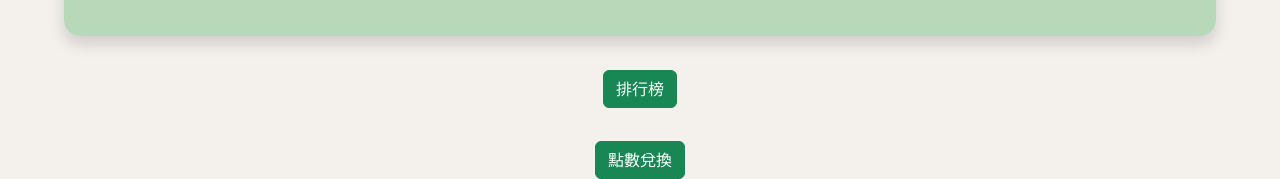
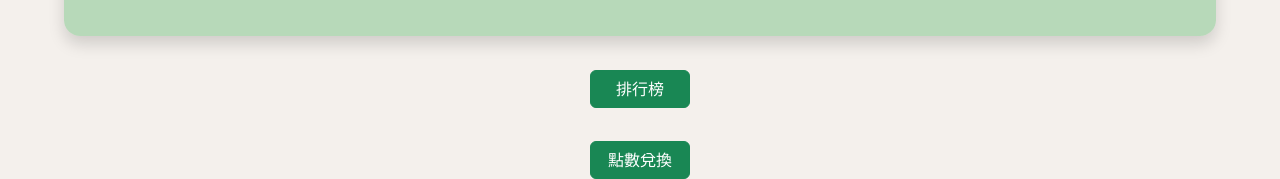
Before and after one commit to howardtuan/SA, a plain HTML site: page myself.html in a window 1280 px wide. Shown: the part 911-1090 px from the top of the page. Drawn offline with nearby package versions, Linux system fonts and the light colour scheme.

Commit message:
btn fixed

```diff
--- a/myself.html
+++ b/myself.html
@@ -92,14 +92,14 @@
         </div>
       </div>
       <div class="container">
-        <div style="width: 74px;margin: auto;margin-bottom: 3%;margin-top: 3%;">
+        <div style="width: 100px;margin: auto;margin-bottom: 3%;margin-top: 3%;">
           <a href="#">
-            <button type="button" class="btn btn-success ">排行榜</button>
+            <button type="button" class="btn btn-success" style="width: 100px;">排行榜</button>
           </a>
         </div>
-        <div style="width: 90px;margin: auto;">
+        <div style="width: 100px;margin: auto;">
           <a href="#">
-            <button type="button" class="btn btn-success">點數兌換</button>
+            <button type="button" class="btn btn-success"style="width: 100px;">點數兌換</button>
           </a>
         </div>
       </div>
```
